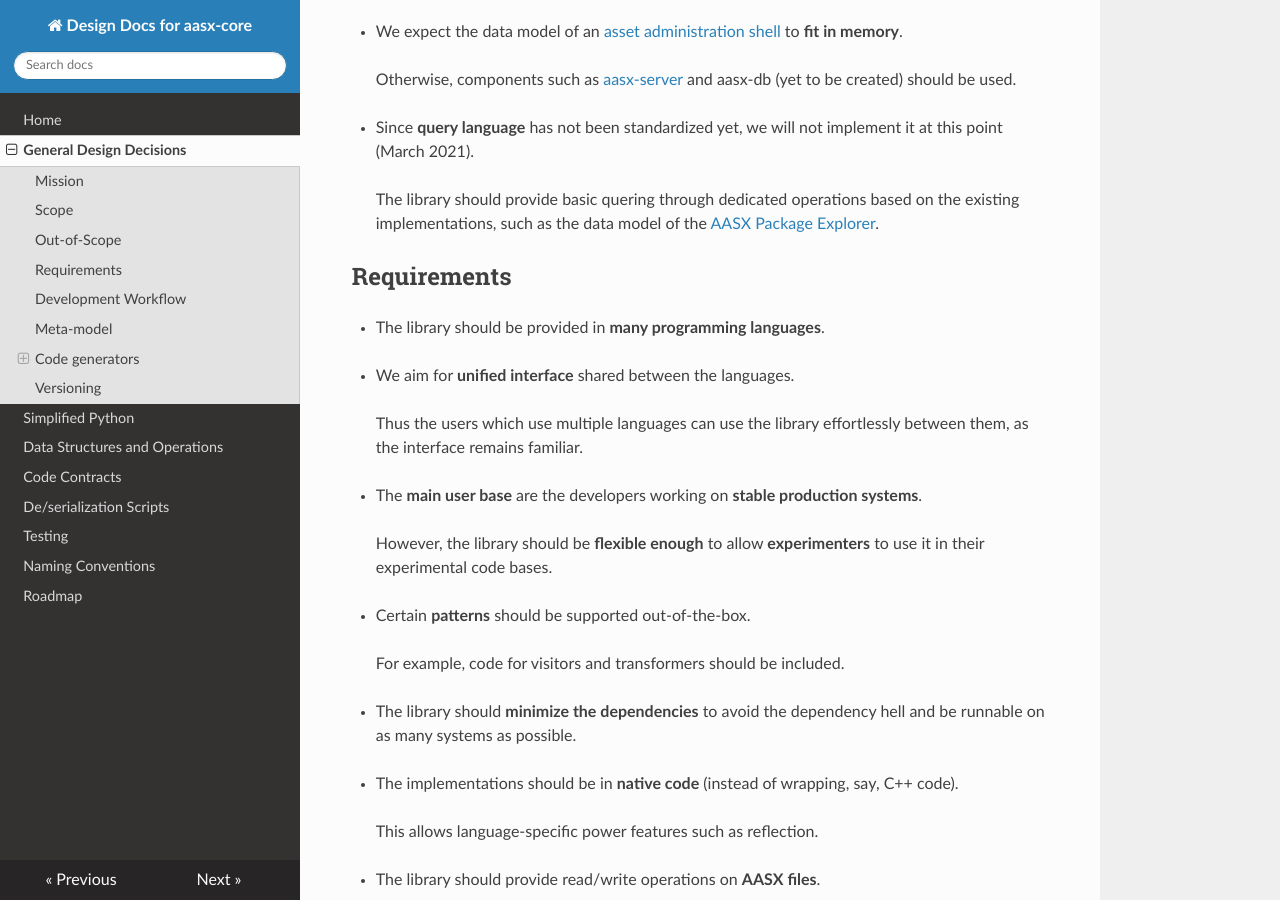
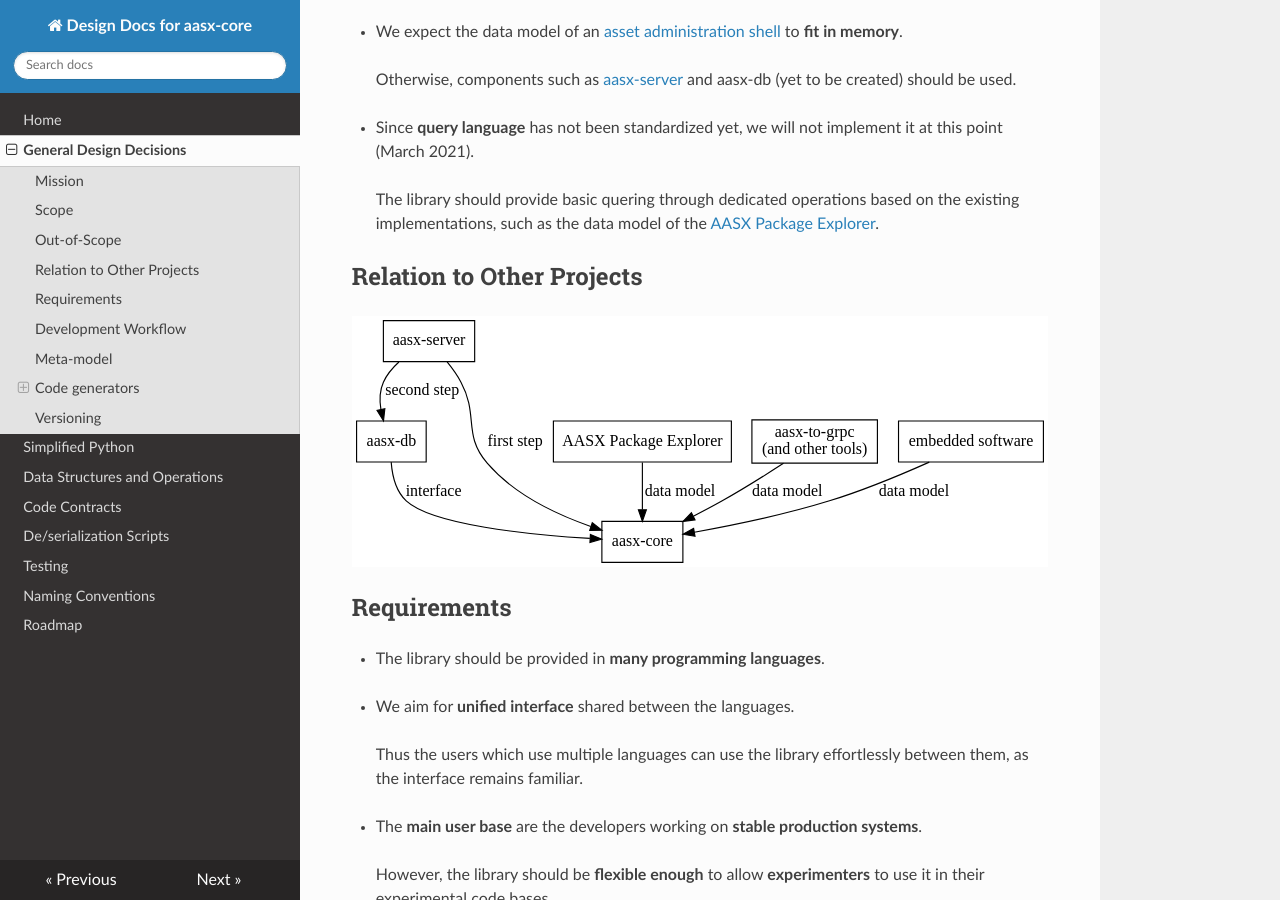
Before and after one commit to aas-core-works/design-docs, an MkDocs documentation site: the page built from docs/general-design-decisions.md, in a window 1280 px wide and 900 px high, scrolled down 860 px. Built offline with MkDocs 1.6.1, drawn with Linux system fonts in a browser that asks for light colours; nearby versions of some CDN libraries.

Commit message:
Relate to other projects (#2)
This patch includes a diagram illustrating how aasx-core relates to
other projects (as edges).

```diff
--- a/docs/general-design-decisions.md
+++ b/docs/general-design-decisions.md
@@ -40,6 +40,10 @@ For example, generators such as aasx-to-grpc or aasx-to-opc-ua-server.
 
 [aasx-server]: https://github.com/admin-shell-io/aasx-server
 [AASX Package Explorer]: https://github.com/admin-shell-io/aasx-package-explorer
+
+## Relation to Other Projects
+
+![Relation to other projects](general-design-decisions/relation-to-other-projects.svg)
 
 ## Requirements
 
```
Also changed, not shown: docs/general-design-decisions/relation-to-other-projects.svg (added), 1 other file.
